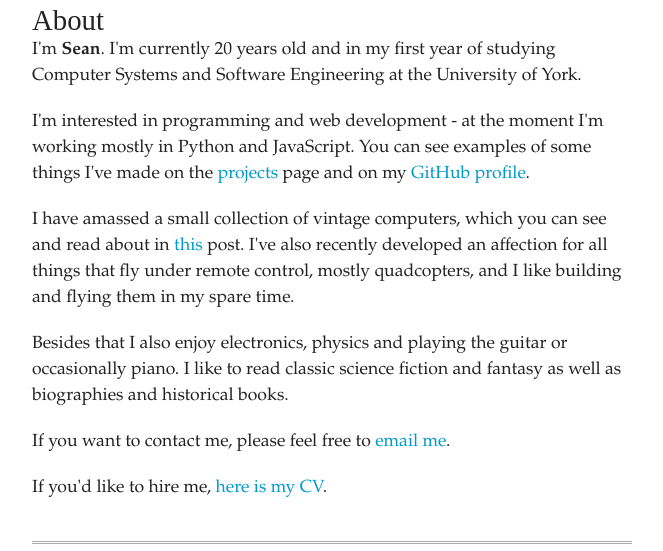
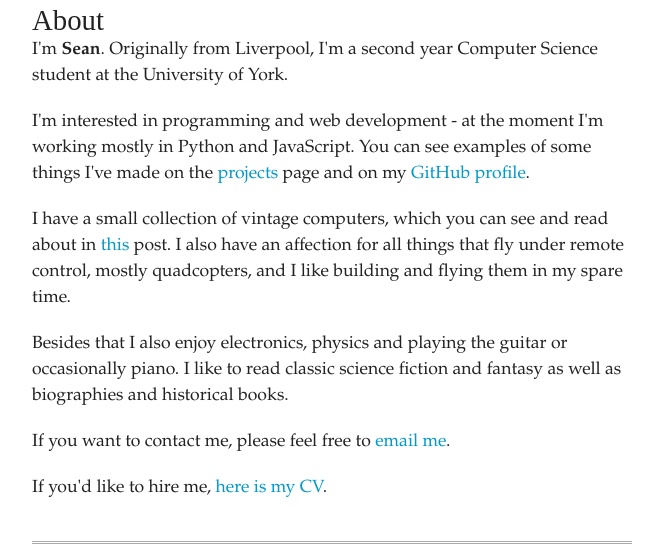
Before and after one commit to sean-duffy/blog-old, a Django app: page /about/ in a window 1280 px wide. Shown: the part 389-940 px from the top of the page, without its empty margins (308-971 px from the left). Run offline with Django 3.2, Linux system fonts and the light colour scheme; some web fonts are replaced.

Commit message:
Update 'about' information

```diff
--- a/blog/templates/main/about.html
+++ b/blog/templates/main/about.html
@@ -17,8 +17,8 @@
 				</div>
 				<h2 id='noLink'>About</h2>
 				<p>
-                    I'm <strong>Sean</strong>. I'm currently 20 years old and in my first year of studying Computer Systems
-                    and Software Engineering at the University of York.
+          I'm <strong>Sean</strong>. Originally from Liverpool, I'm a second year Computer Science student at
+          the University of York.
 				</p>
 				<p>
           I'm interested in programming and web development - at the moment I'm working mostly in Python and JavaScript.
@@ -26,9 +26,9 @@
           <a href='http://www.github.com/sean-duffy' target='_blank'>GitHub profile</a>.
 				</p>
 				<p>
-                    I have  amassed a small collection of vintage computers,
-                    which you can see and read about in <a href='http://www.seanduffy.co.uk/blog/2013/7/Vintage-Computer-Collection/'>this</a>
-                    post. I've also recently developed an affection for all things that fly under remote control, mostly quadcopters,
+          I have a small collection of vintage computers, which you can see and read about in
+          <a href='http://www.seanduffy.co.uk/blog/2013/7/Vintage-Computer-Collection/'>this</a>
+          post. I also have an affection for all things that fly under remote control, mostly quadcopters,
           and I like building and flying them in my spare time.
 				</p>
 				<p>
```
Lines whose indentation alone changed are shown as unchanged.
